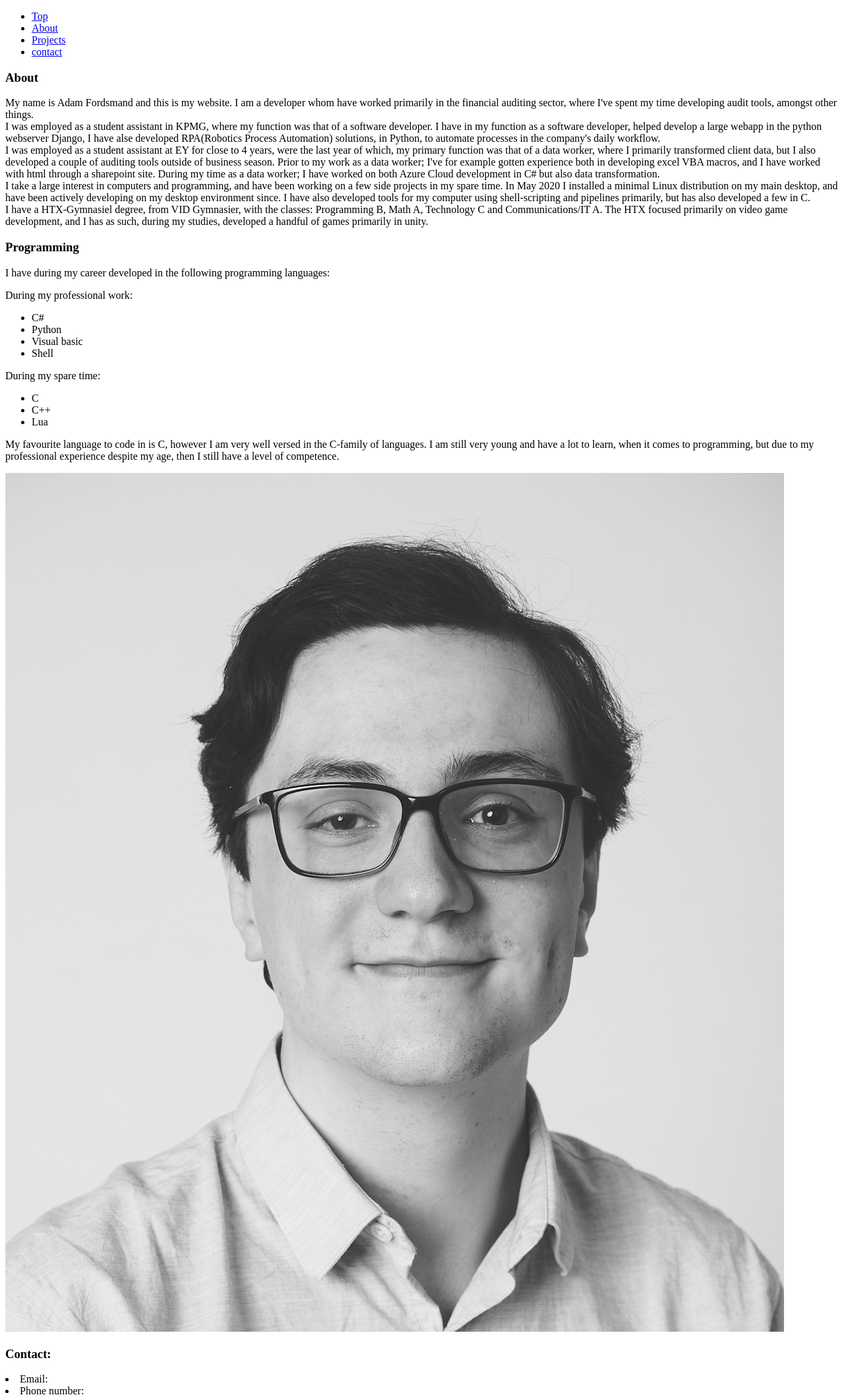
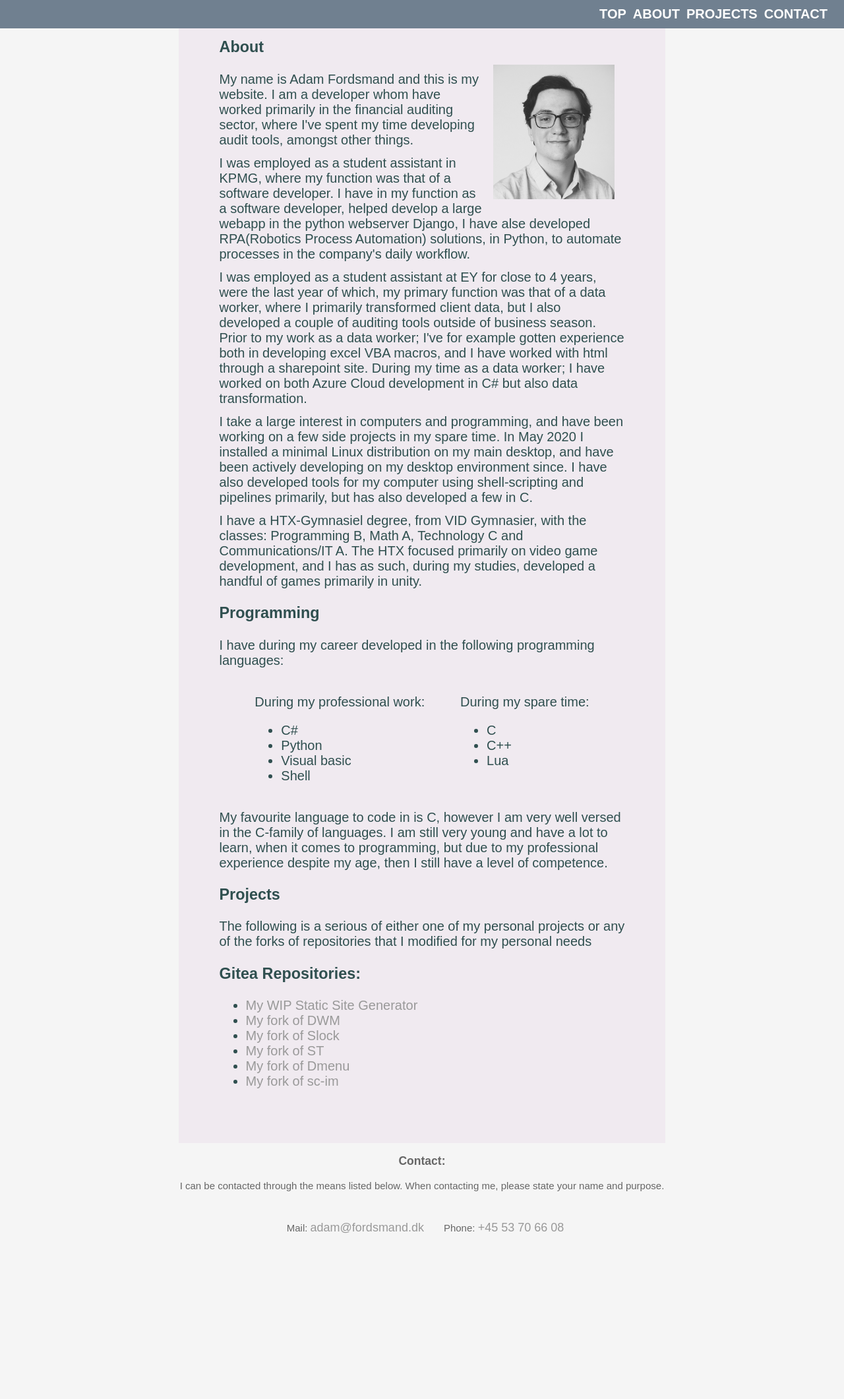
Before and after one commit to Asdam9/kea-portfolio-1, a plain HTML site: page index.html in a window 1280 px wide. Shown: the top 2121 px of the page at 66% size. After the commit the page ends 1927 px from the top, so only its background shows below. Drawn offline with Linux system fonts and the light colour scheme.

Commit message:
Did everything whoops

```diff
--- a/index.html
+++ b/index.html
@@ -3,12 +3,13 @@
 <head>
     <meta charset="UTF-8">
     <meta name="viewport" content="width=device-width, initial-scale=1.0">
+    <link rel="stylesheet" href="styling/main.css">
     <title>Adam Fordsmand's webpage</title>
 </head>
 <body>
     <header id="top">
         <nav>
-            <ul>
+            <ul class="nav-list">
                 <li><a href="#top">Top</a></li>
                 <li><a href="#about">About</a></li>
                 <li><a href="#projects">Projects</a></li>
@@ -18,6 +19,7 @@
     </header>
     <main>
         <section id="about">
+            <div id="profile-pic-container"><img src="images/profile.png" alt="Profile picture" id="profile-pic"></div>
             <h3>About</h3>
             <p>
                 My name is Adam Fordsmand and this is my website. I am a developer whom have worked primarily in the financial auditing sector, where I've spent my time developing audit tools, amongst other things.<br>
@@ -47,38 +49,41 @@
                     </ul>
                 </div>
             </div>
-
             <p>
                 My favourite language to code in is C, however I am very well versed in the C-family of languages. I am still very young and have a lot to learn, when it comes to programming, but due to my professional experience despite my age, then I still have a level of competence.
             </p>
-
-            <img src="images/profile.png" alt="Profile picture" id="profile-pic">
         </section>
 
         <section id="projects">
-
+            <h3>Projects</h3>
+            <p>The following is a serious of either one of my personal projects or any of the forks of repositories that I modified for my personal needs</p>
+            <h3>Gitea Repositories:</h3>
+            <ul>
+                <li><a href="https://git.test.fordsmand.xyz/Asdam9/FoCuSSG">My WIP Static Site Generator</a></li>
+                <li><a href="https://git.test.fordsmand.xyz/Asdam9/Fordsmand-DWM">My fork of DWM</a></li>
+                <li><a href="https://git.test.fordsmand.xyz/Asdam9/Fordsmand-Slock">My fork of Slock</a></li>
+                <li><a href="https://git.test.fordsmand.xyz/Asdam9/Fordsmand-ST">My fork of ST</a></li>
+                <li><a href="https://git.test.fordsmand.xyz/Asdam9/Fordsmand-Dmenu">My fork of Dmenu</a></li>
+                <li><a href="https://git.test.fordsmand.xyz/Asdam9/sc-im">My fork of sc-im</a></li>
+            </ul>
         </section>
     </main>
     <footer>
         <section id="contact">
             <h3>Contact:</h3>
-                    <li>Email:</li>
-                    <li>Phone number:</li>
-            <div class="duo-list">
+            <p>
+                I can be contacted through the means listed below. When contacting me, please state your name and purpose.
+            </p>
+            <div class="info">
                 <ul>
-                    <li class="flex-li">
-                        <p>Mail:</p>
-                        <a href="mailto:adam@fordsmand.dk">adam@fordsmand.dk</a>
+                    <li>
+                        <p>Mail: <a href="mailto:adam@fordsmand.dk">adam@fordsmand.dk</a></p>
                     </li>
-                    <li class="flex-li">
-                        <p>Phone:</p>
-                        <a href="tel:+4553706608">+45 53 70 66 08</a>
+                    <li>
+                        <p>Phone: <a href="tel:+4553706608">+45 53 70 66 08</a></p>
                     </li>
                 </ul>
             </div>
-            <p>
-                I can be contacted through the means listed above. When contacting me, please state your name and purpose.
-            </p>
         </section>
     </footer>
 </body>
--- /dev/null
+++ b/styling/dark.css
@@ -0,0 +1,10 @@
+@media (prefers-color-scheme: dark) {
+    body {
+        background-color: #303030;
+        color: lightgrey;
+    }
+
+    main {
+        background-color: #353535;
+    }
+}
--- /dev/null
+++ b/styling/light.css
@@ -0,0 +1,10 @@
+@media (prefers-color-scheme: light) {
+    body {
+        background-color: whitesmoke;
+        color: darkslategray;
+    }
+
+    main {
+        background-color: #F0EAF0;
+    }
+}
--- /dev/null
+++ b/styling/main.css
@@ -0,0 +1,101 @@
+@import url(light.css);
+
+@import url(dark.css);
+
+@import url(mobile.css);
+
+body a {
+    color:#999;
+    text-decoration:none;
+}
+
+body a:hover {
+    color: lime;
+}
+
+footer {
+    text-align: center;
+    font-size: 15px;
+    color:#666;
+}
+
+footer a {
+    color:#999;
+    text-decoration:none;
+    font-size:18px;
+    padding-right:15px;
+}
+
+footer a:hover {
+    color: lime;
+}
+
+body {
+    margin: 25px;
+}
+
+br {
+    display: block;
+    content: "";
+    margin: 12px;
+}
+
+.nav-list {
+    display: flex;
+    list-style: none;
+    justify-content: flex-end;
+    font-family: sans-serif;
+    font-weight: bolder;
+    text-transform: uppercase;
+    overflow: hidden;
+    background-color: slategray;
+    padding-left: 0px;
+    padding-top: 10px;
+    padding-bottom: 10px;
+    padding-right: 25px;
+    margin-top: 0px;
+    position: fixed;
+    top: 0;
+    right: 0;
+    left: 0;
+}
+
+.nav-list li a {
+    margin-left: 10px;
+    text-decoration: none;
+    color: white;
+}
+
+.nav-list li a:hover {
+    margin-left: 10px;
+    text-decoration: none;
+    color: lime;
+}
+
+.language-flex {
+    display: flex;
+    justify-content: space-evenly;
+}
+
+.duo-list {
+    list-style: none;
+}
+
+.duo-list li {
+    margin-right: 15px;
+}
+
+.info {
+    display: flex;
+    justify-content: space-evenly;
+}
+
+.info ul {
+    display: flex;
+    justify-content: center;
+    list-style: none;
+}
+
+.info ul li {
+    margin-right: 15px;
+}
--- /dev/null
+++ b/styling/mobile.css
@@ -0,0 +1,63 @@
+main {
+    margin: 20%;
+    margin-top: 0;
+    padding: 5%;
+    padding-top: 10px;
+    margin-bottom: 0;
+}
+
+body {
+    font-size: 20px;
+    font-family: sans-serif;
+}
+
+/*
+Yes I floated right, it was easier and cleaner way to get what I wanted
+which was to have the text wrap around the image.
+*/
+#profile-pic {
+    float: right;
+    width: 30%;
+    padding: 2.5%;
+    padding-top: 40px;
+}
+
+#profile-pic-container {
+    display: block;
+}
+
+@media screen and (max-width: 750px) {
+
+    body {
+        margin-top: 25px;
+        font-size: 20px;
+    }
+
+    main {
+        margin: 1%;
+    }
+
+    .nav-list {
+        position: fixed;
+        top: 0;
+        right: 0;
+        left: 0;
+        font-size: 12px;
+        display: flex;
+        list-style: none;
+        justify-content: flex-end;
+        font-family: sans-serif;
+        font-weight: bolder;
+        text-transform: uppercase;
+    }
+
+    #profile-pic {
+        padding-top: 10px;
+        width: 35%
+    }
+
+    #profile-pic-container {
+        display: flex;
+        justify-content: center;
+    }
+}
```
Also changed, not shown: images/icons8-menu.svg (added).
